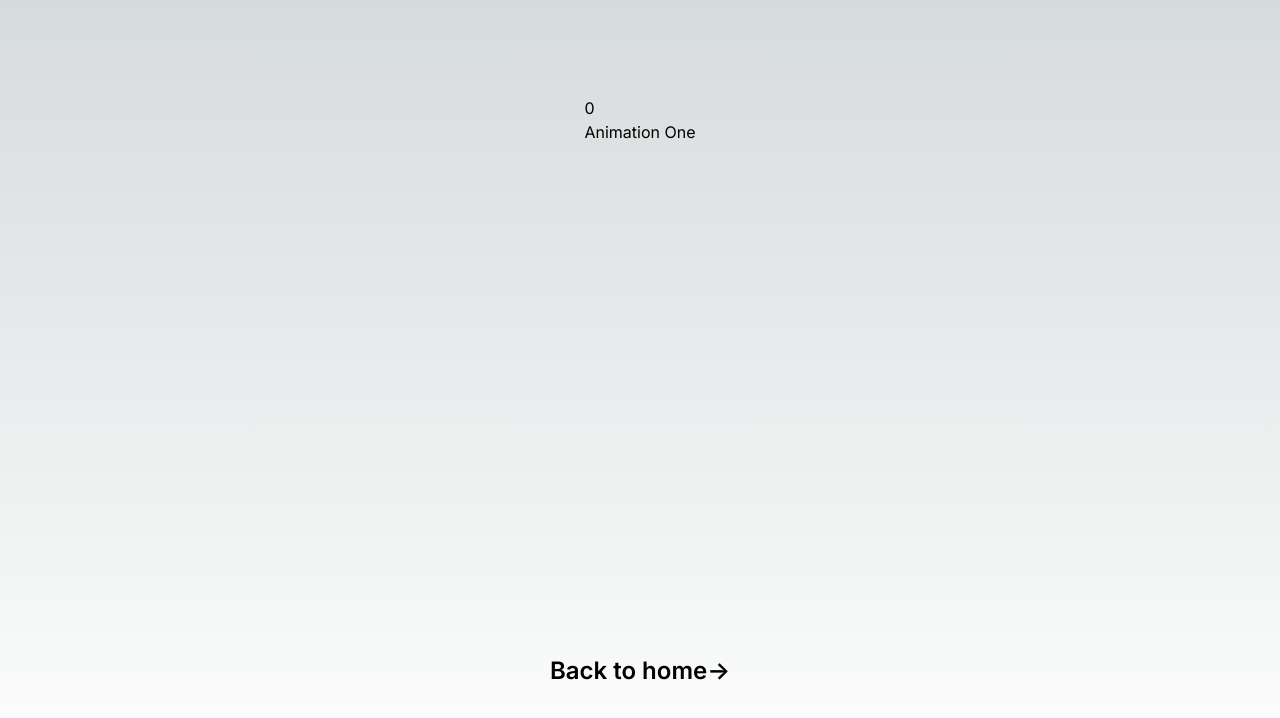
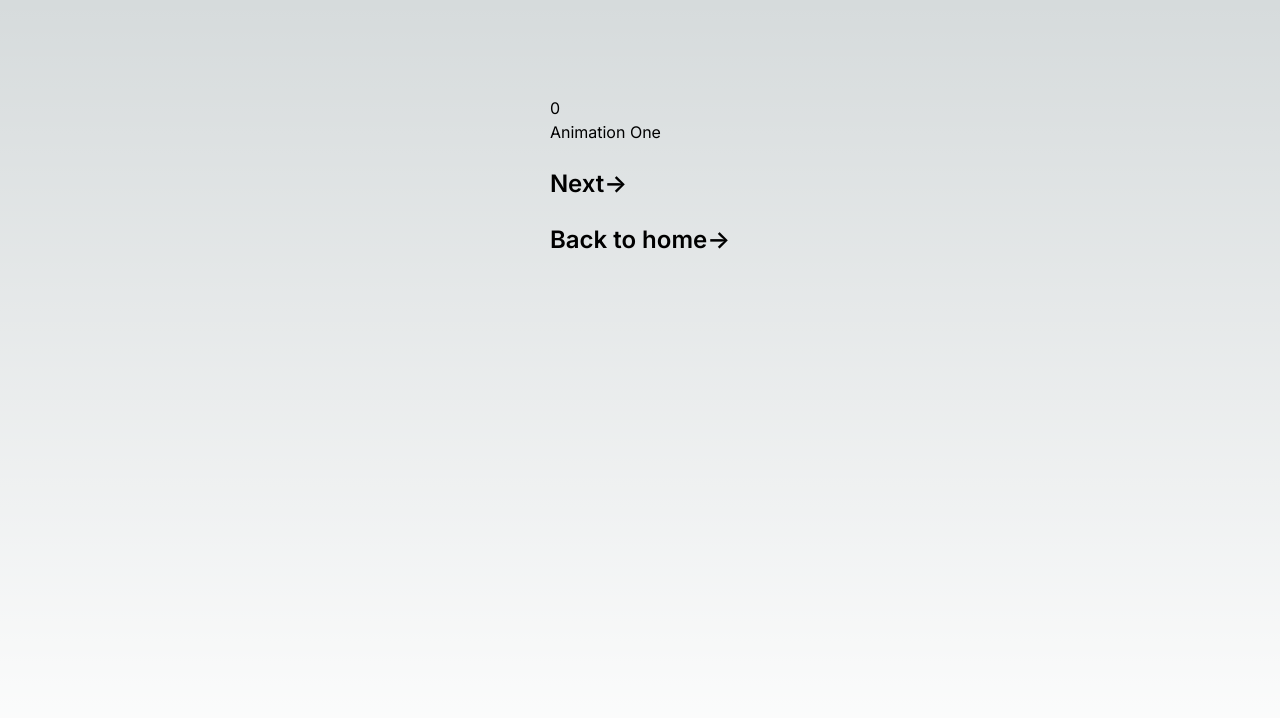
Before and after one commit to littlefinger42/proofofanimation, a Next.js app: page /animationexamples/0 in a window 1280 px wide. Shown: the top 718 px of the page. Built offline with nearby package versions, Linux system fonts and the light colour scheme.

Commit message:
feature(button): Add button component

```diff
--- a/src/app/animationexamples/[slug]/animations.ts
+++ b/src/app/animationexamples/[slug]/animations.ts
@@ -10,6 +10,14 @@ const animations: AnimationType[] = [
     id: 0,
     AnimationComponent: AnimationOne,
   },
+  {
+    id: 1,
+    AnimationComponent: AnimationOne,
+  },
+  {
+    id: 2,
+    AnimationComponent: AnimationOne,
+  },
 ];
 
 export { animations };
--- a/src/app/animationexamples/[slug]/page.tsx
+++ b/src/app/animationexamples/[slug]/page.tsx
@@ -1,4 +1,5 @@
 import { PageWrapper } from "../../page-wrapper";
+import { Button } from "../../../components/button/Button";
 import { animations } from "./animations";
 
 export default function AnimationPage({
@@ -7,7 +8,12 @@ export default function AnimationPage({
   params: { slug: string };
 }) {
   const { slug } = params;
+  const slugAsInt = parseInt(slug);
   const { AnimationComponent } = animations[parseInt(slug)];
+
+  const isThereNextAnimation = !!animations[slugAsInt + 1];
+  const isTherePreviousAnimation = !!animations[slugAsInt - 1];
+
   return (
     <PageWrapper>
       <main>
@@ -17,6 +23,13 @@ export default function AnimationPage({
         ) : (
           <p>No component found</p>
         )}
+        {isThereNextAnimation && (
+          <Button href={`/animationexamples/${slugAsInt + 1}`}>Next</Button>
+        )}
+        {isTherePreviousAnimation && (
+          <Button href={`/animationexamples/${slugAsInt - 1}`}>Previous</Button>
+        )}
+        <Button href="/">Back to home</Button>
       </main>
     </PageWrapper>
   );
--- a/src/app/animationexamples/layout.tsx
+++ /dev/null
@@ -1,24 +0,0 @@
-import Link from "next/link";
-
-export default function RootLayout({
-  children,
-}: {
-  children: React.ReactNode;
-}) {
-  return (
-    <div className="flex min-h-screen flex-col items-center justify-between p-24">
-      {children}
-      <Link
-        href="/"
-        className="group rounded-lg border border-transparent px-5 py-4 transition-colors hover:border-gray-300 hover:bg-gray-100 hover:dark:border-neutral-700 hover:dark:bg-neutral-800/30"
-      >
-        <h2 className="text-2xl font-semibold">
-          Back to home
-          <span className="inline-block transition-transform group-hover:translate-x-1 motion-reduce:transform-none">
-            -&gt;
-          </span>
-        </h2>
-      </Link>
-    </div>
-  );
-}
--- a/src/app/layout.tsx
+++ b/src/app/layout.tsx
@@ -18,7 +18,9 @@ export default function RootLayout({
   return (
     <html lang="en">
       <body className={inter.className}>
-        <PageWrapper>{children}</PageWrapper>
+        <div className="flex min-h-screen flex-col items-center justify-between p-24">
+          {children}
+        </div>
       </body>
     </html>
   );
--- a/src/app/page.tsx
+++ b/src/app/page.tsx
@@ -6,17 +6,6 @@ export default function Home() {
     <PageWrapper>
       <main className="flex min-h-screen flex-col items-center justify-between p-24">
         <p>Laurie Copley&apos;s quick example of Next 13 and animations</p>
-        <Link
-          href="/animationexamples"
-          className="group rounded-lg border border-transparent px-5 py-4 transition-colors hover:border-gray-300 hover:bg-gray-100 hover:dark:border-neutral-700 hover:dark:bg-neutral-800/30"
-        >
-          <h2 className="text-2xl font-semibold">
-            First Example{" "}
-            <span className="inline-block transition-transform group-hover:translate-x-1 motion-reduce:transform-none">
-              -&gt;
-            </span>
-          </h2>
-        </Link>
       </main>
     </PageWrapper>
   );
--- /dev/null
+++ b/src/components/button/Button.tsx
@@ -0,0 +1,22 @@
+import Link from "next/link";
+
+interface ButtonProps {
+  href?: string;
+  children: React.ReactNode;
+}
+
+export const Button: React.FC<ButtonProps> = ({ href = "", children }) => {
+  return (
+    <Link
+      href={href}
+      className="group rounded-lg border border-transparent px-5 py-4 transition-colors hover:border-gray-300 hover:bg-gray-100 hover:dark:border-neutral-700 hover:dark:bg-neutral-800/30"
+    >
+      <h2 className="text-2xl font-semibold">
+        {children}
+        <span className="inline-block transition-transform group-hover:translate-x-1 motion-reduce:transform-none">
+          -&gt;
+        </span>
+      </h2>
+    </Link>
+  );
+};
```
